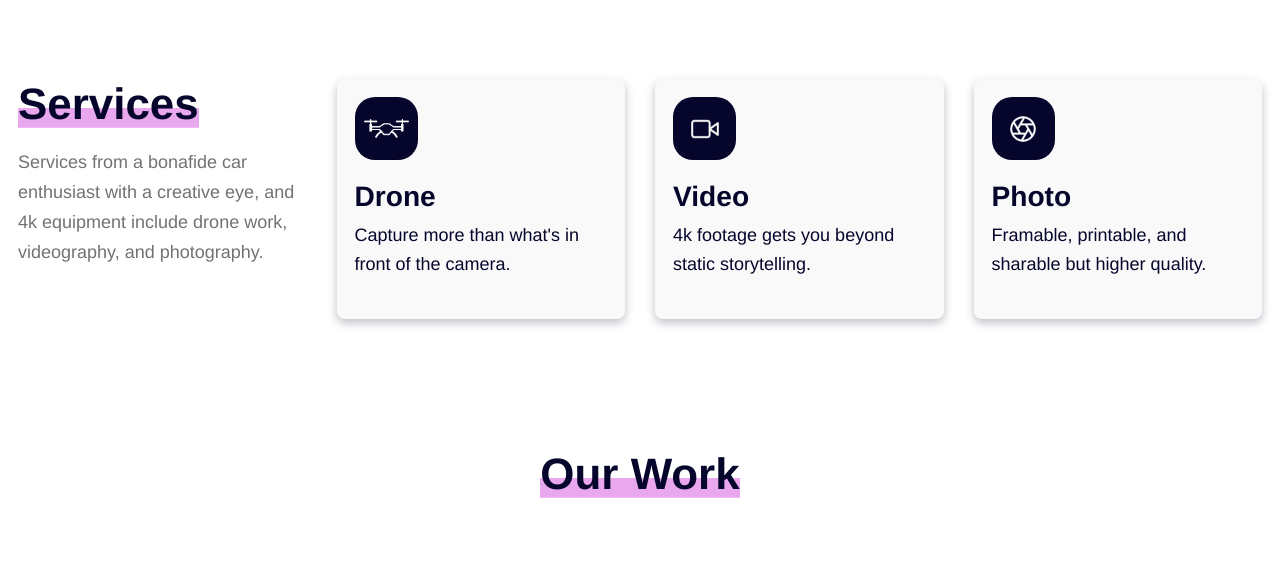
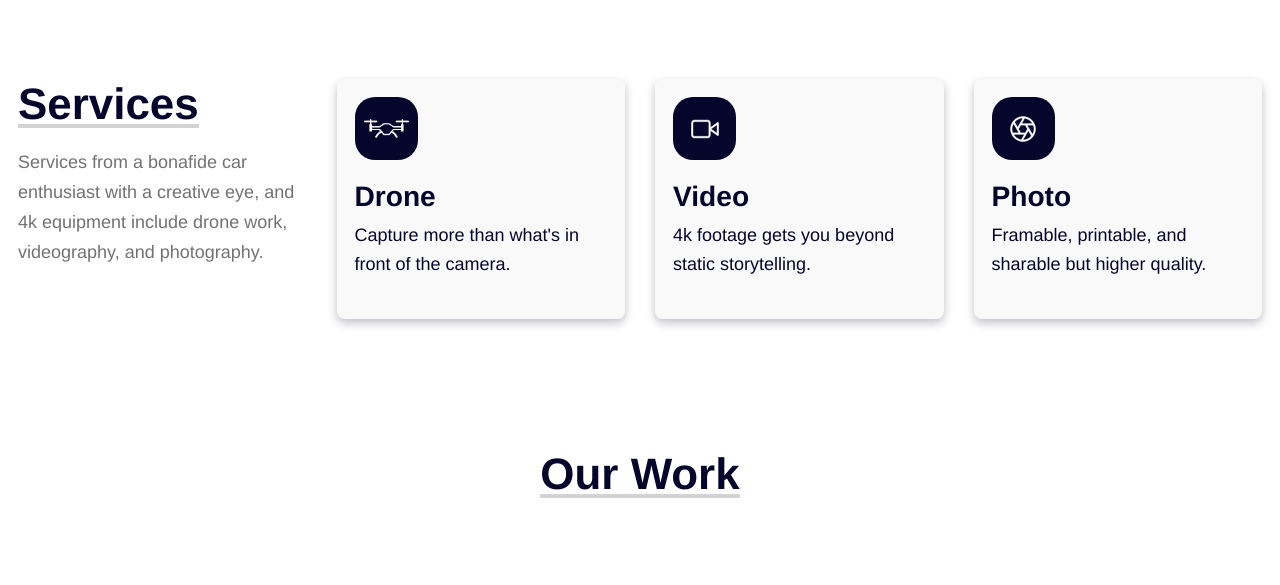
Before and after one commit to marley408/shiftedoptics, a Gatsby site: page / in a window 1280 px wide. Shown: the part 1037-1622 px from the top of the page. Built offline with nearby package versions, Linux system fonts and the light colour scheme; Gatsby itself is replaced by a stand-in of ours; grey boxes are pictures that could not be loaded.

Commit message:
fix: restyle underline

```diff
--- a/src/components/underline/Underline.js
+++ b/src/components/underline/Underline.js
@@ -3,8 +3,8 @@ import styled from "styled-components"
 const Underline = styled.span`
   position: relative;
   z-index: 1;
-  background-image: linear-gradient(#e9a8ee, #e9a8ee);
-  background-size: 100% 0.45em;
+  background-image: linear-gradient(#d2d3d2, #d2d3d2);
+  background-size: 100% 0.1em;
   background-position: 0 bottom;
   background-repeat: no-repeat;
 `
```
